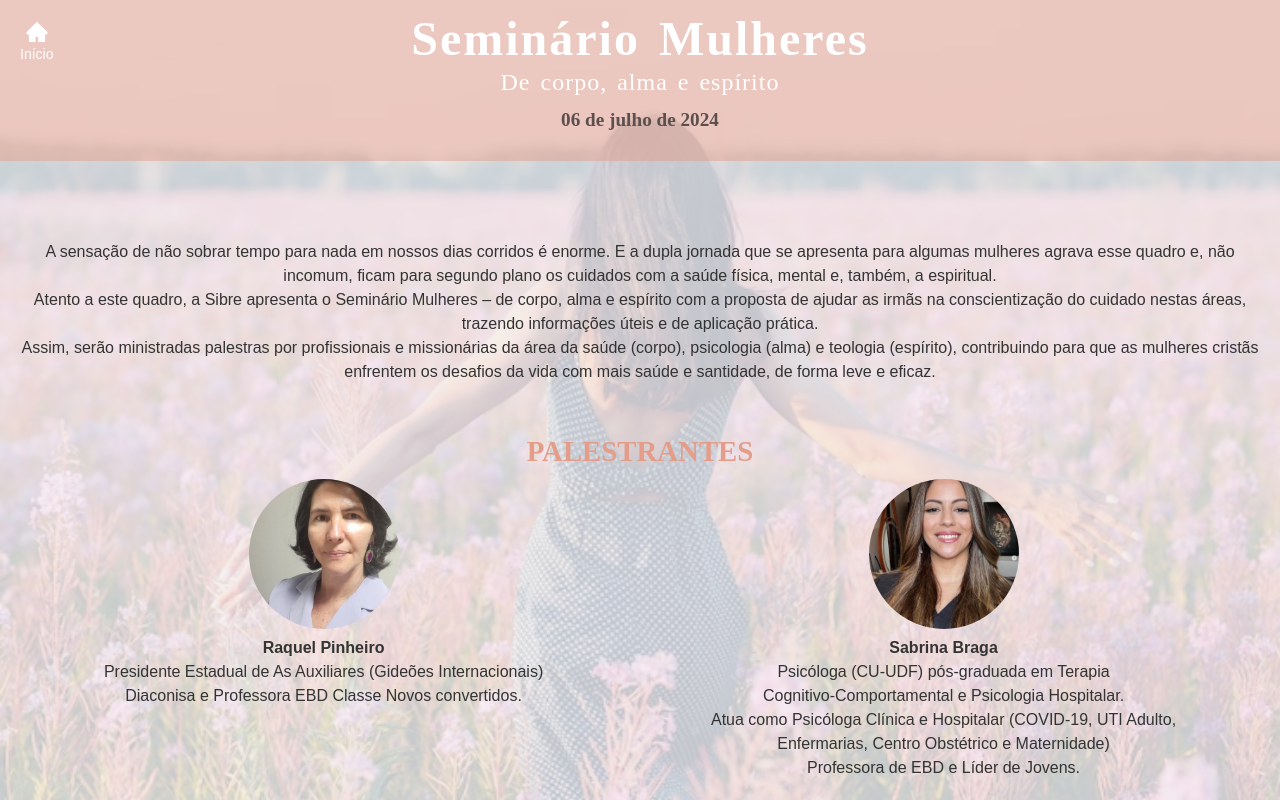
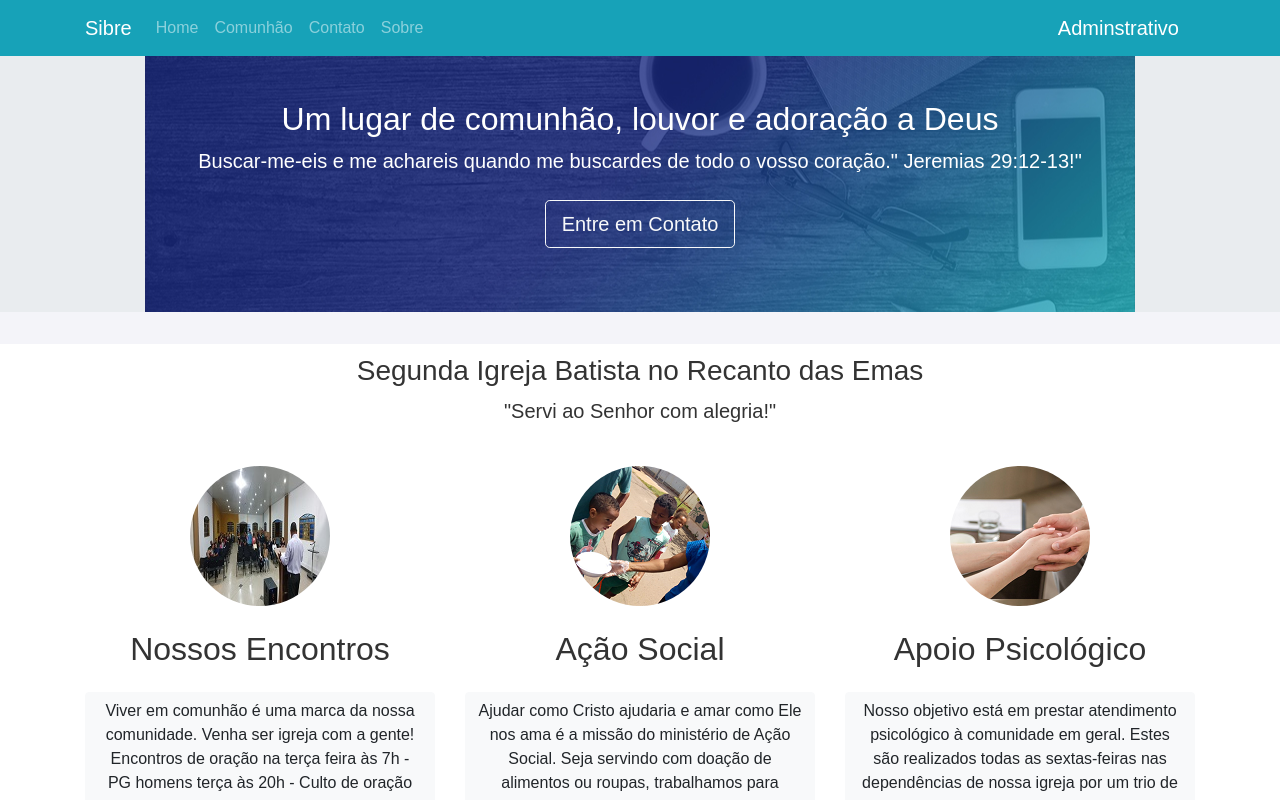
Before and after one commit to Ernilson/Ernilson-front2-sibre-react-next, a Next.js app: page / in a window 1280 px wide. Shown: the top 800 px of the page. Built offline with nearby package versions, Linux system fonts and the light colour scheme; a web font is replaced by a local one.

Commit message:
Atualizando página inicial

```diff
--- a/componete/Menu.js
+++ b/componete/Menu.js
@@ -30,9 +30,6 @@ const Menu = () => {
                             <NavLink href="/comunhao">Comunhão</NavLink>
                         </NavItem>
                         <NavItem>
-                            <NavLink href="/seminario">Seminário</NavLink>
-                        </NavItem>
-                        <NavItem>
                             <NavLink href="/contato">Contato</NavLink>
                         </NavItem>
                         <NavItem>
--- a/pages/index.js
+++ b/pages/index.js
@@ -1,8 +1,8 @@
 import React from 'react';
 import Head from 'next/head';
-import Seminario from './seminario.js';
+import Home from './home';
 
-const Home = ({ data }) => {
+const HomePage = ({ data }) => {
     return (
         <div>
             <Head>
@@ -11,9 +11,9 @@ const Home = ({ data }) => {
                 <meta name="description" content="Site da Segunda Igreja Batista no Recanto das Emas-DF"></meta>
                 <meta name="author" content="Ernilson Daniel Lima de Souza" />
             </Head>
-            <Seminario />
+            <Home />
         </div>
     );
 }
 
-export default Home;
+export default HomePage;
```
Also changed, not shown: styles/BotaoWhatsapp.module.css (line endings or trailing spaces).
